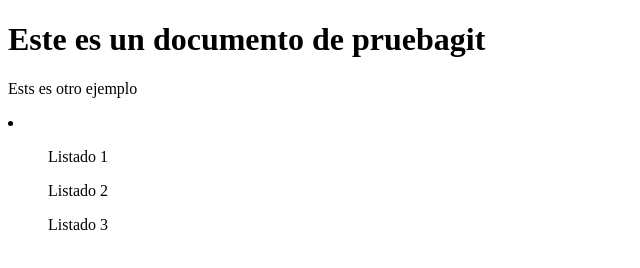
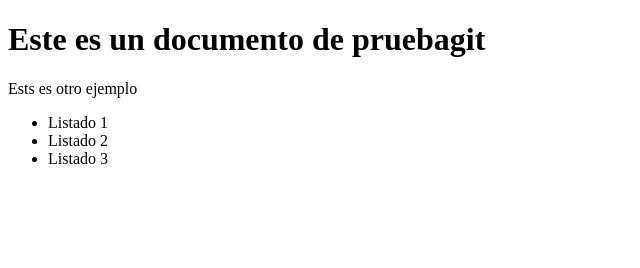
Before and after one commit to Ema14nuel/devfer, a plain HTML site: page index.html in a window 1280 px wide. Shown: the whole page, without its empty margins (0-640 px from the left). Drawn offline with Linux system fonts and the light colour scheme.

Commit message:
correccion etiquetas

```diff
--- a/index.html
+++ b/index.html
@@ -9,10 +9,10 @@
 <body>
     <h1>Este es un documento de pruebagit </h1>
     <p>Ests es otro ejemplo</p>
-    <li>
-        <ul>Listado 1</ul>
-        <ul>Listado 2</ul>
-        <ul>Listado 3</ul>
-    </li>
+    <ul>
+        <li>Listado 1</li>
+        <li>Listado 2</li>
+        <li>Listado 3</li>
+    </ul>
 </body>
 </html>
```
